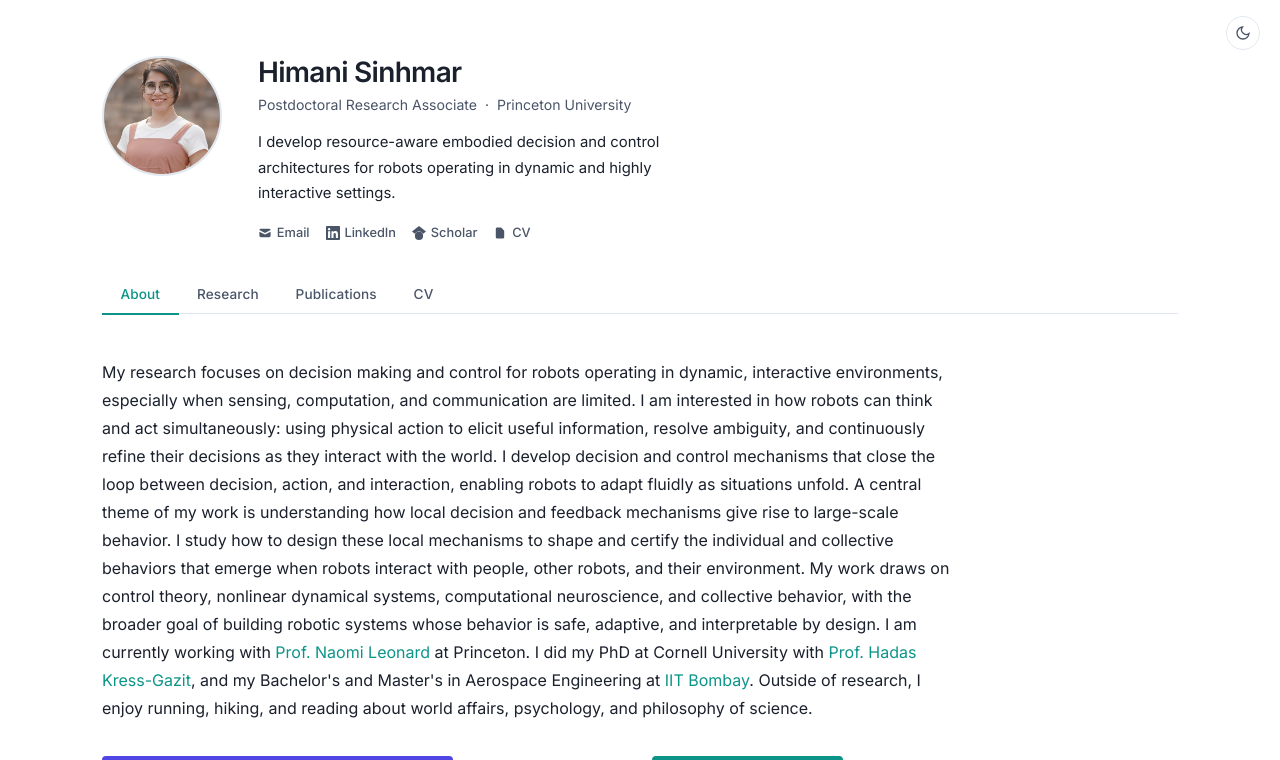
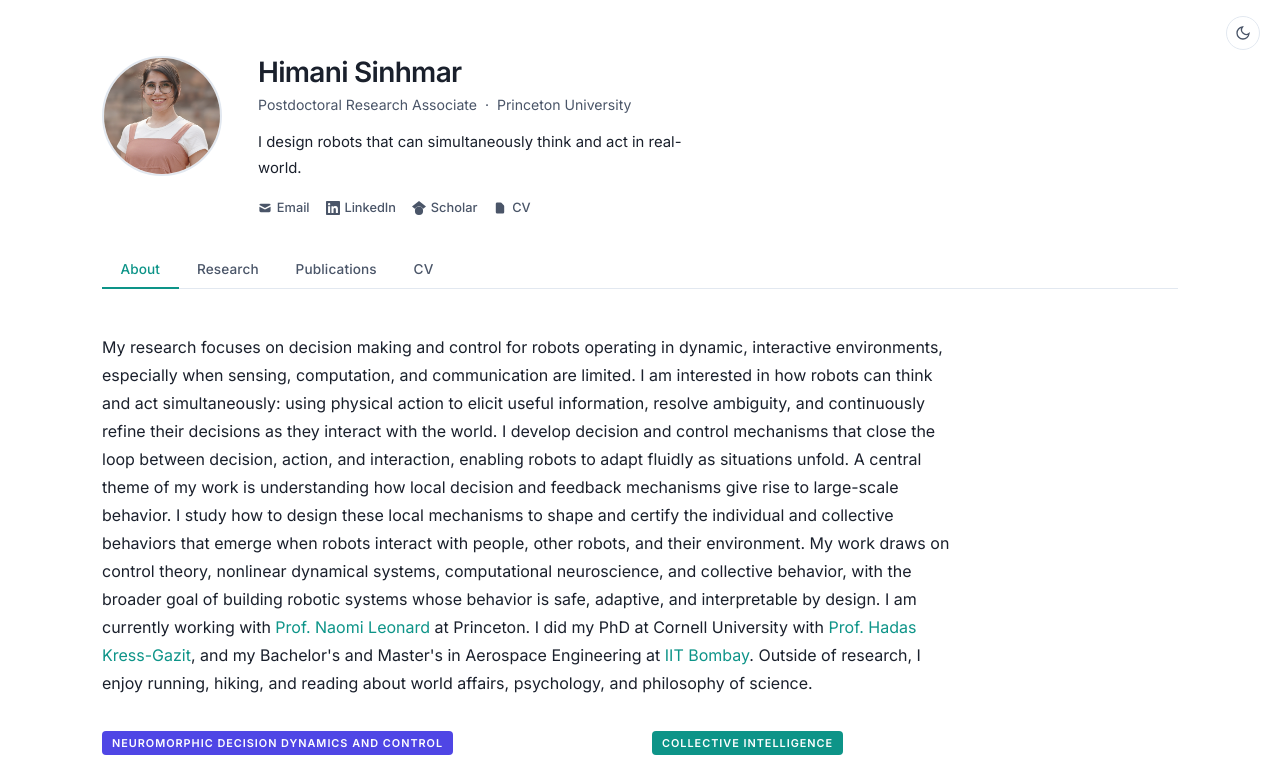
Before and after one commit to himanisinhmar/himanisinhmar.github.io, a Jekyll site: the page built from index.html, in a window 1280 px wide and 900 px high, cut to the strip 0-760 px from the top of the window. Built offline with Jekyll 4.4.1, drawn with Linux system fonts in a browser that asks for light colours; the list of posts is cut into pages by our own code.

Commit message:
Update homepage tagline

```diff
--- a/index.html
+++ b/index.html
@@ -18,7 +18,7 @@ title: Himani Sinhmar
       <h1 class="hero__name">Himani Sinhmar</h1>
       <p class="hero__role">Postdoctoral Research Associate &nbsp;·&nbsp; Princeton University</p>
       <p class="hero__tagline">
-        I develop resource-aware embodied decision and control architectures for robots operating in dynamic and highly interactive settings.
+        I design robots that can simultaneously think and act in real-world.
       </p>
       <div class="hero__links">
         <!-- Email -->
```
